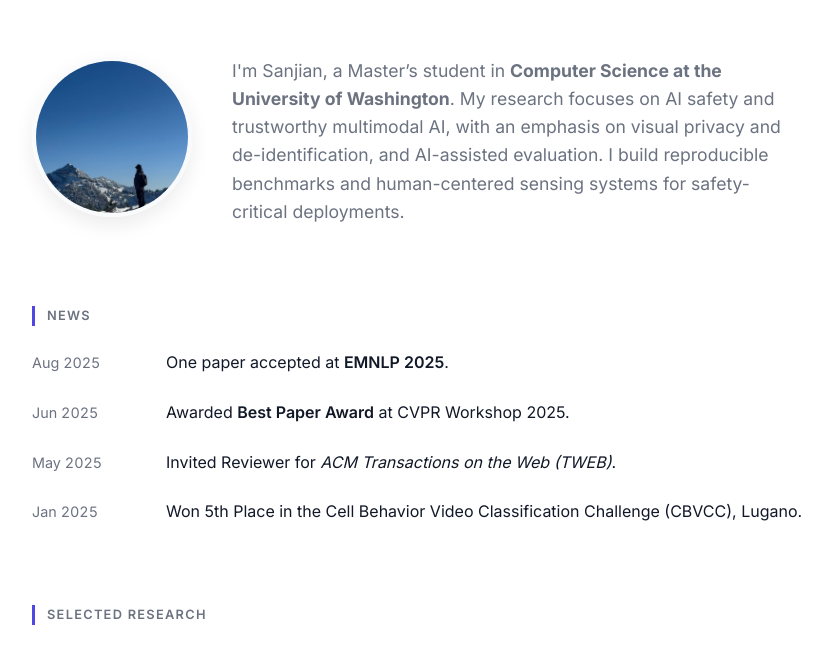
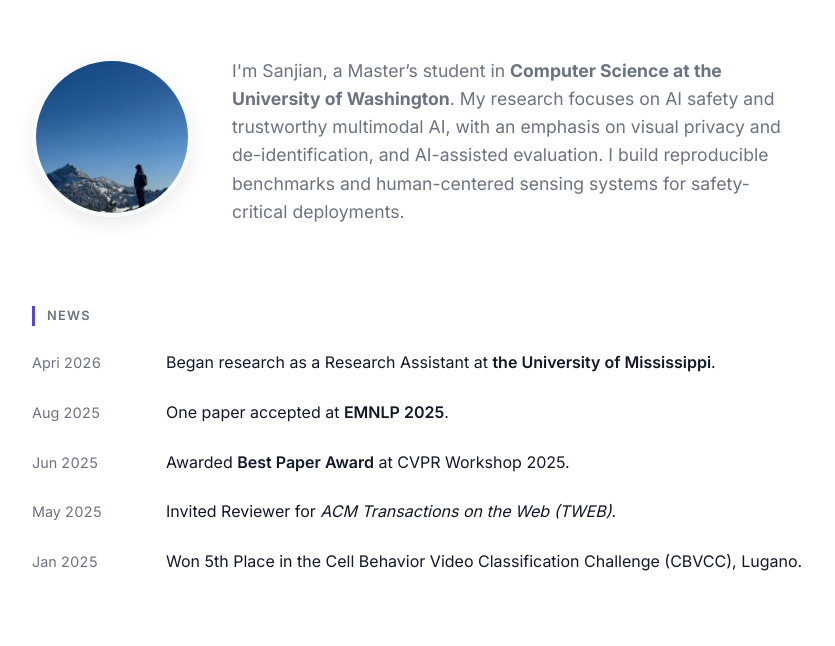
Before and after one commit to Sanjian-Zhang/Sanjian-Zhang.github.io, a plain HTML site: page index.html in a window 1280 px wide. Shown: the part 96-742 px from the top of the page, without its empty margins (222-1057 px from the left). Drawn offline with Linux system fonts and the light colour scheme.

Commit message:
Update index.html

```diff
--- a/index.html
+++ b/index.html
@@ -231,6 +231,12 @@
     <section id="news" style="animation-delay: 0.1s;">
       <h2>News</h2>
       <ul>
+          <li class="list-item">
+          <span class="date-pill">Apri 2026</span>
+          <div class="content">
+            Began research as a Research Assistant at <strong> the University of Mississippi</strong>.
+          </div>
+        </li>
         <li class="list-item">
           <span class="date-pill">Aug 2025</span>
           <div class="content">
@@ -356,7 +362,7 @@
 
     <footer>
       <div>© <span id="year"></span> Sanjian Zhang.</div>
-      <div>Seattle, WA, USA</div>
+      <div>Newark, CA, USA</div>
     </footer>
   </div>
 
```
